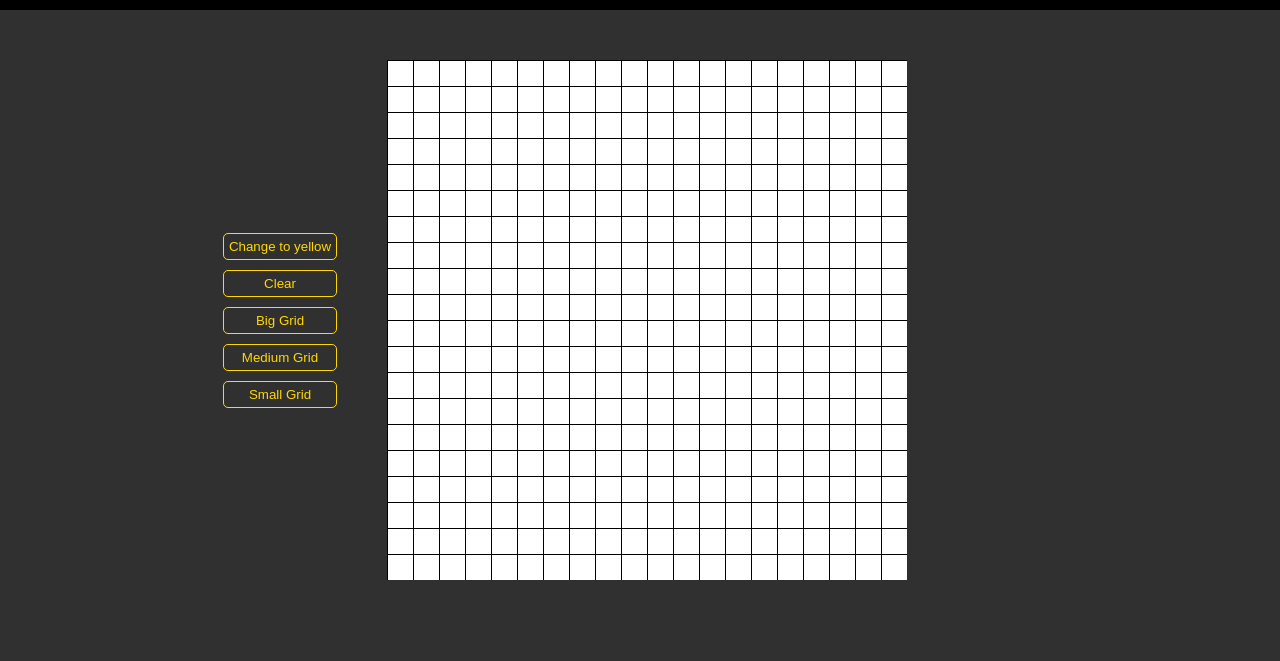
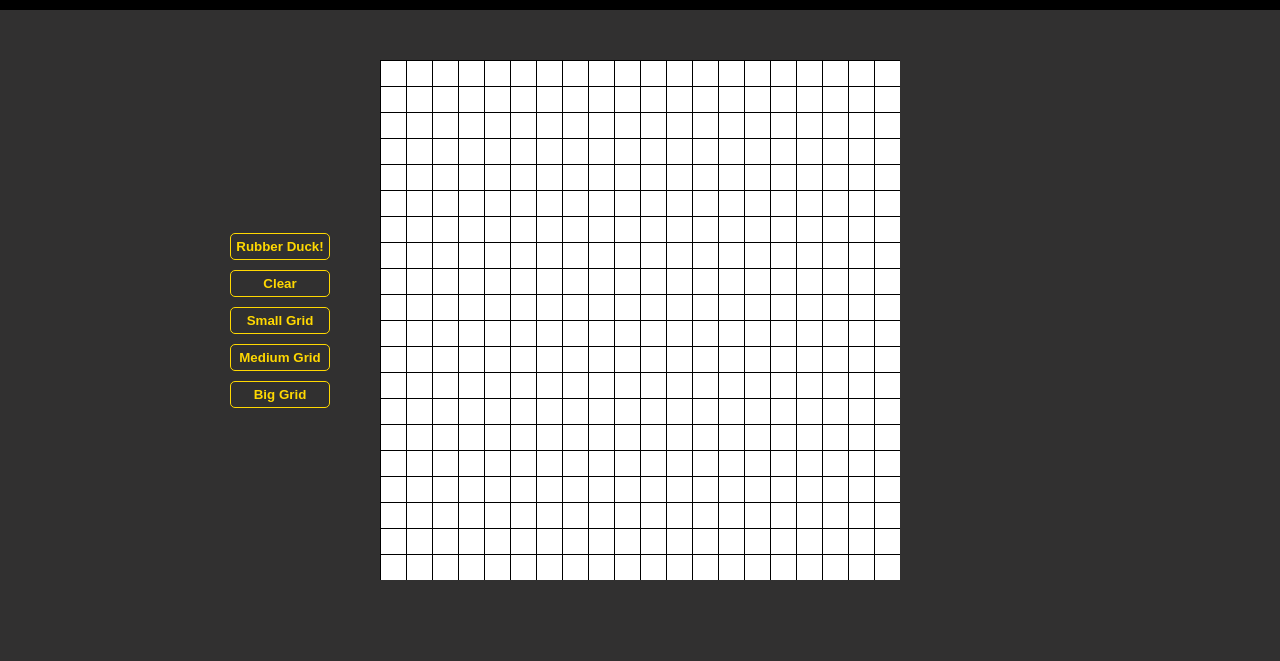
Before and after one commit to jeppeklh/project-etch-a-sketch, a plain HTML site: page index.html in a window 1280 px wide. Shown: the part 82-743 px from the top of the page. Drawn offline with Linux system fonts and the light colour scheme.

Commit message:
Changed button visuals
Looks cleaner

```diff
--- a/index.html
+++ b/index.html
@@ -33,11 +33,13 @@
 
       <div class="grid-wrapper">
         <div class="button-list">
-          <button class="btn-setting yellow-button">Change to yellow</button>
+          <button class="btn-setting yellow-button">Rubber Duck!</button>
           <button class="btn-setting clear-button">Clear</button>
+          <button class="btn-setting small-button">Small Grid</button>
+          <button class="btn-setting medium-button">Medium Grid</button>
           <button class="btn-setting big-button">Big Grid</button>
-          <button class="btn-setting medium-button">Medium Grid</button>
-          <button class="btn-setting small-button">Small Grid</button>
+
+
         </div>
         <div class="grid-container"></div>
       </div>
--- a/style.css
+++ b/style.css
@@ -66,11 +66,15 @@ a {
     color: #FFD801;
     background-color:  rgb(49, 48, 48);
     padding: 5px;
+    transition-duration: 0.4s;
+    font-weight: bold;
 }
 
 .btn-setting:hover {
     cursor: pointer;
-    opacity: 0.6;
+    color: rgb(49, 48, 48);
+    background-color: #FFD801;
+
 }
 
 .footer {
```
Also changed, not shown: img/paint.png (added).
